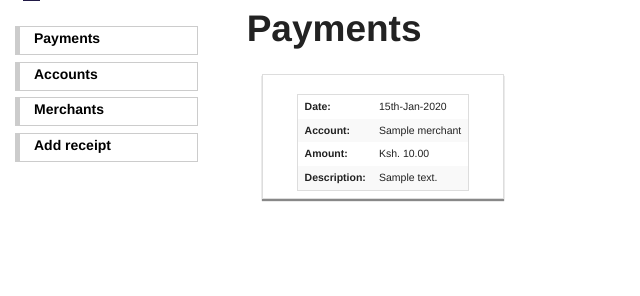
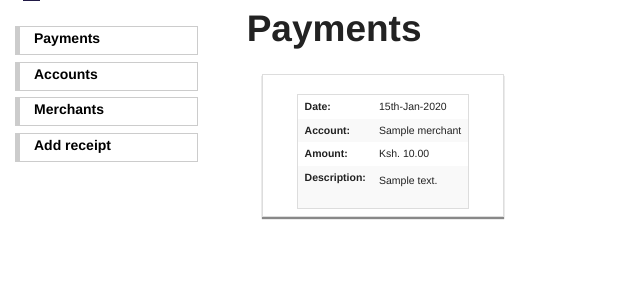
Before and after one commit to geoffreymuchai/risiti, a Django app: page /receipt/ in a window 1280 px wide. Shown: the part 49-345 px from the top of the page, without its empty margins (0-640 px from the left). Run offline with Django 3.2, Linux system fonts and the light colour scheme; tables that the repository leaves empty hold one stand-in row (values such as "Sample post"); some libraries are stand-ins or nearby versions.

Commit message:
More Payment list styling

```diff
--- a/static/css/main.css
+++ b/static/css/main.css
@@ -72,6 +72,14 @@ button, .button {
 	margin: 0px auto;
 }
 
+.card table td p {
+	word-break:break-all;
+}
+
+.card table tr.description {
+	vertical-align: top;
+}
+
 .side-nav li {
 	border-top: 1px solid #ccc;
 	border-bottom: 1px solid #ccc;
--- a/templates/risiti/receipt_list.html
+++ b/templates/risiti/receipt_list.html
@@ -28,9 +28,9 @@
 								<td><strong>Amount:</strong></td>
 								<td>Ksh. {{ payment.price }}</td>
 							</tr>
-							<tr>
+							<tr class="description">
 								<td><strong>Description:</strong></td>
-								<td>{{ payment.description }}</td>
+								<td><p>{{ payment.description }}</p></td>
 							</tr>
 						</table>
 					</div>
```
